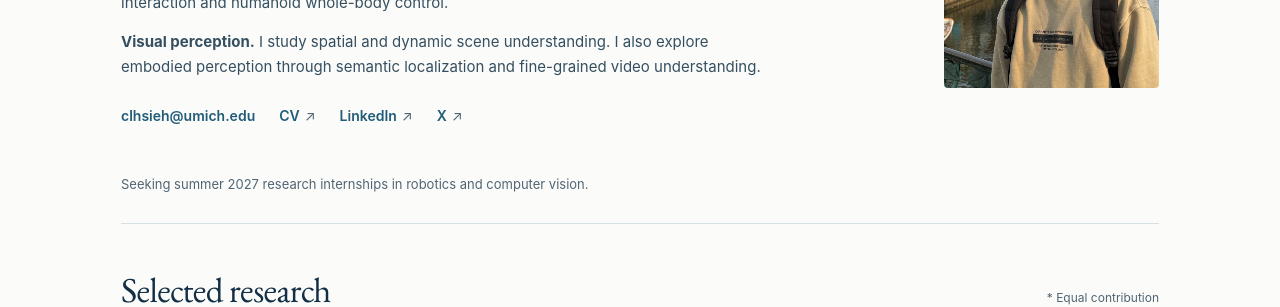
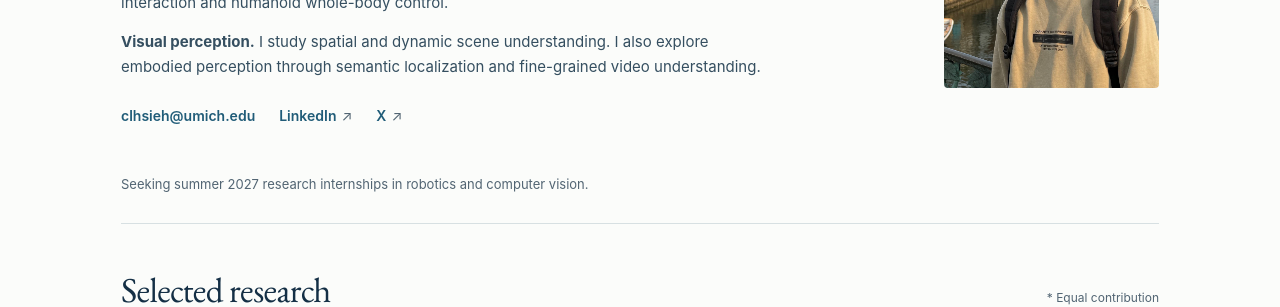
Before and after one commit to chenglinh/chenglinh.github.io, a Jekyll site: the page index.html, which Jekyll copies as it is, in a window 1280 px wide, cut to the strip 340-1021 px from the top of the page. Shown: the top 307 px of the strip. Built offline with Jekyll 4.4.1, drawn with Linux system fonts in a browser that asks for light colours.

Commit message:
Remove visible CV link from homepage
Updated contact information and removed email from social links.

```diff
--- a/index.html
+++ b/index.html
@@ -20,7 +20,7 @@
 <p class="intro">I’m a Ph.D. candidate in Computer Science and Engineering at the University of Michigan, advised by <a href="https://web.eecs.umich.edu/~stellayu/">Stella X. Yu</a>. I received my B.S. in Electrical Engineering from National Taiwan University. I study robot learning and visual perception, motivated by practical challenges.</p>
 <p class="intro"><strong>Robot learning.</strong> I am interested in scalable learning from diverse data and experience, with human motion as one example of a useful prior. My current work focuses on contact-rich interaction and humanoid whole-body control.</p>
 <p class="intro"><strong>Visual perception.</strong> I study spatial and dynamic scene understanding. I also explore embodied perception through semantic localization and fine-grained video understanding.</p>
-<p id="contact" class="contact"><a href="mailto:clhsieh@umich.edu">clhsieh@umich.edu</a><span class="social-links"><a href="cv.pdf" target="_blank" rel="noopener noreferrer">CV <span class="external-arrow" aria-hidden="true">↗</span></a><a href="https://www.linkedin.com/in/chenglinhsieh/" target="_blank" rel="noopener noreferrer">LinkedIn <span class="external-arrow" aria-hidden="true">↗</span></a><a href="https://x.com/stanleyotz1007" target="_blank" rel="noopener noreferrer">X <span class="external-arrow" aria-hidden="true">↗</span></a></span></p></div>
+<p id="contact" class="contact"><a href="mailto:clhsieh@umich.edu">clhsieh@umich.edu</a><span class="social-links"><a href="https://www.linkedin.com/in/chenglinhsieh/" target="_blank" rel="noopener noreferrer">LinkedIn <span class="external-arrow" aria-hidden="true">↗</span></a><a href="https://x.com/stanleyotz1007" target="_blank" rel="noopener noreferrer">X <span class="external-arrow" aria-hidden="true">↗</span></a></span></p></div>
 <figure class="portrait"><img src="images/cheng-lin-hsieh.jpg" alt="Portrait of Cheng-Lin Hsieh" width="2901" height="2901"></figure>
 </section>
 <p class="availability">Seeking summer 2027 research internships in robotics and computer vision.</p>
```
